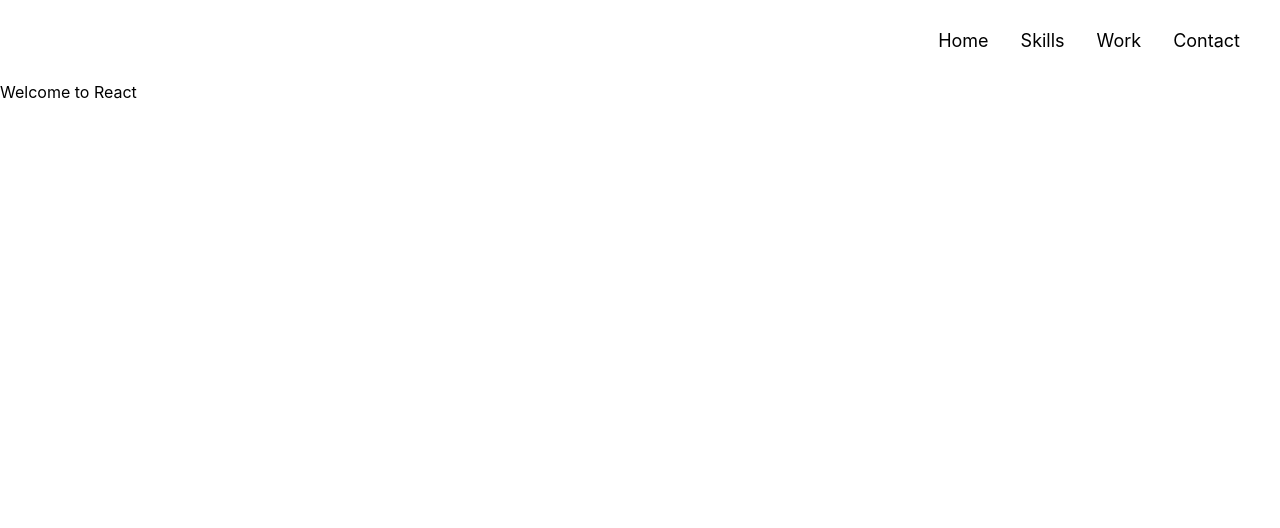
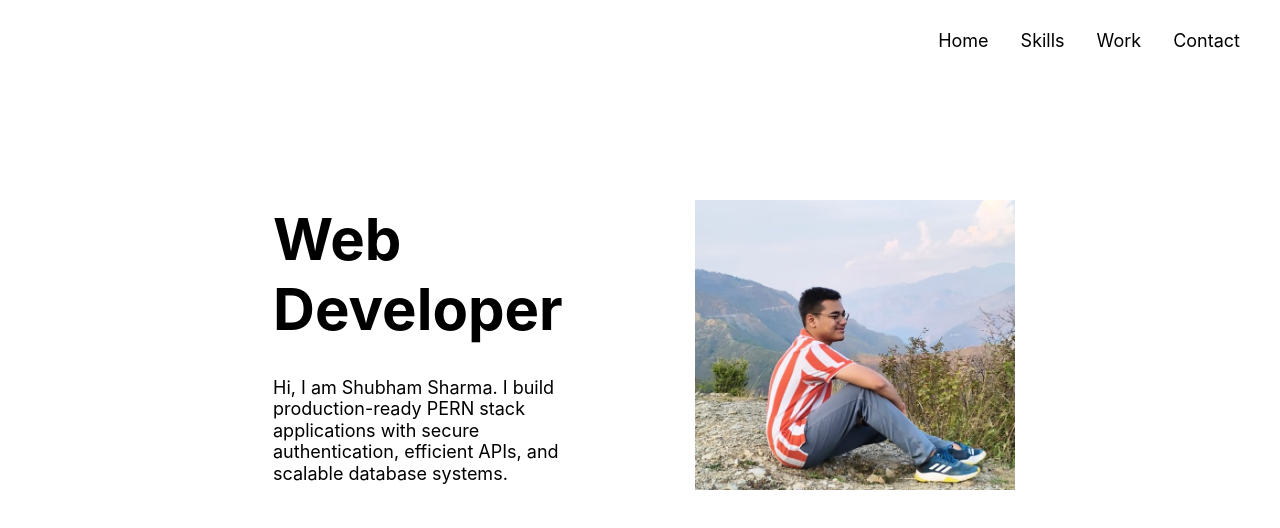
Before and after one commit to shubhamwork2026/portfolio, a React app: page / in a window 1280 px wide. Shown: the top 528 px of the page. Built offline with nearby package versions, Linux system fonts and the light colour scheme; the HTML template or start-up script is replaced by a standard one.

Commit message:
Add home page main section

```diff
--- a/src/App.jsx
+++ b/src/App.jsx
@@ -1,11 +1,18 @@
 import './App.css'
+import photo from '@/assets/photo.jpeg'
 
 function App() {
 
   return (
-    <>
-      <h1>Welcome to React</h1>
-    </>
+    <main>
+      <section className="flex flex-col sm:flex-row justify-center sm:gap-25 items-center sm:mt-30">
+        <div className="w-[330px] sm:flex-col">
+          <h1 className="text-[58px] leading-[1.2] font-bold px-2 py-8 sm:pt-0">Web Developer</h1>
+          <p className="text-[18px] leading-[1.2] px-2">Hi, I am Shubham Sharma. I build production-ready PERN stack applications with secure authentication, efficient APIs, and scalable database systems.</p>
+        </div>
+        <img className="pt-10 h-auto w-[320px] sm:pt-0" src={photo} alt="Developer looking at mountains" />
+      </section>
+    </main>
   )
 }
 
```
Also changed, not shown: src/assets/photo.jpeg (added).
